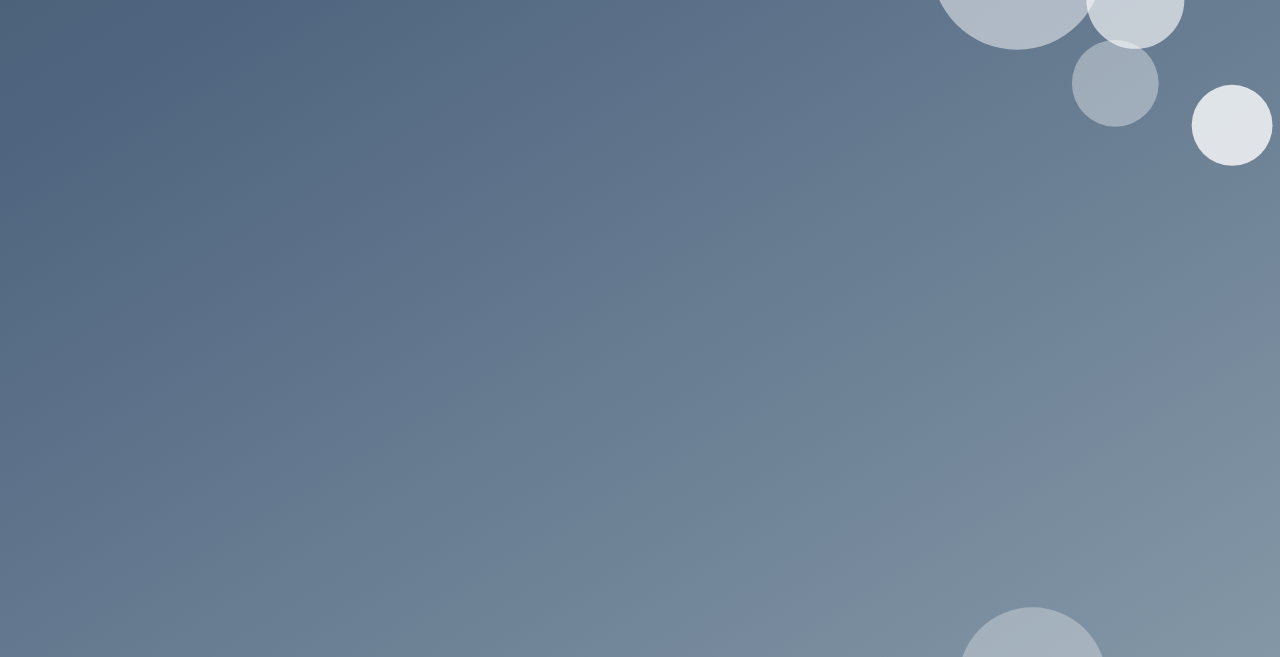
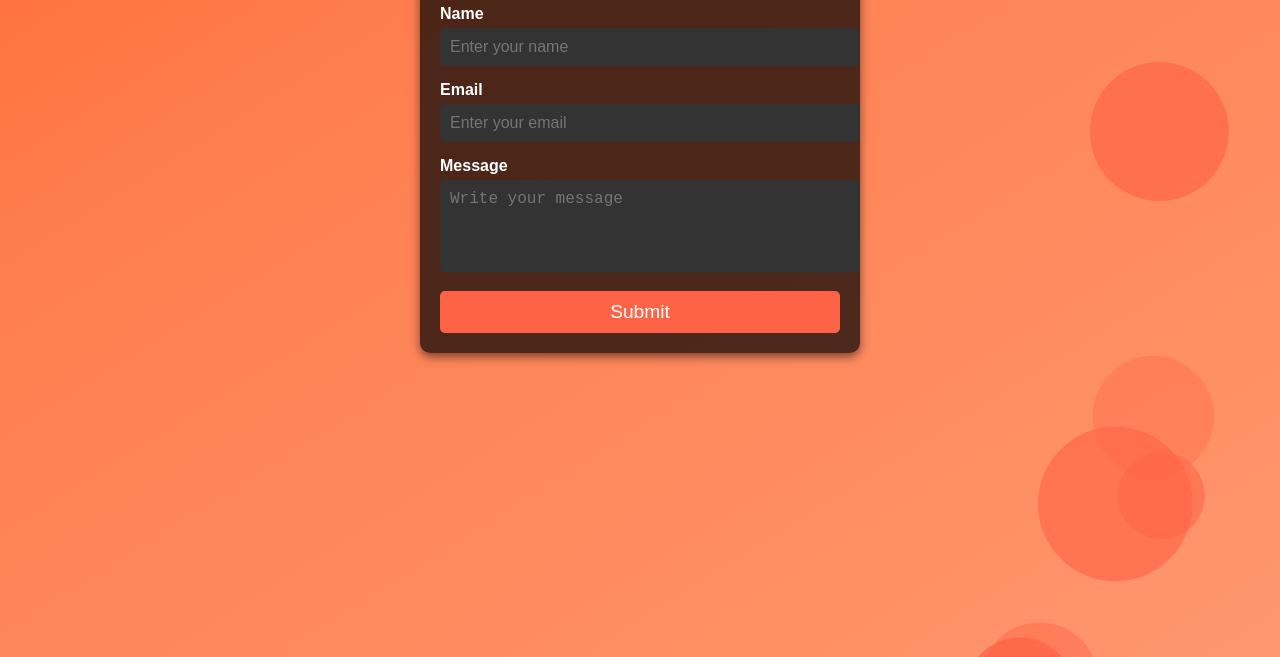
Before and after one commit to KevinGutej/BubbleBackgroundAnimation, a plain HTML site: page index.html in a window 1280 px wide. Shown: the part 143-800 px from the top of the page. Drawn offline with Linux system fonts and the light colour scheme.

Commit message:
Added form

```diff
--- a/index.html
+++ b/index.html
@@ -10,6 +10,24 @@
 
 <body>
     <canvas id="animationCanvas"></canvas>
+    <div class="form-container">
+        <h1>Get in Touch</h1>
+        <form id="contactForm">
+            <div class="form-group">
+                <label for="name">Name</label>
+                <input type="text" id="name" name="name" placeholder="Enter your name" required>
+            </div>
+            <div class="form-group">
+                <label for="email">Email</label>
+                <input type="email" id="email" name="email" placeholder="Enter your email" required>
+            </div>
+            <div class="form-group">
+                <label for="message">Message</label>
+                <textarea id="message" name="message" placeholder="Write your message" rows="4" required></textarea>
+            </div>
+            <button type="submit">Submit</button>
+        </form>
+    </div>
     <script type="module" src="script.js"></script>
 </body>
 
--- a/script.js
+++ b/script.js
@@ -1,56 +1,49 @@
 const canvas = document.getElementById("animationCanvas");
-const context = canvas.getContext("2d");
+const ctx = canvas.getContext("2d");
 
 canvas.width = window.innerWidth;
 canvas.height = window.innerHeight;
 
-class Circle {
+class Bubble {
   constructor() {
-    this.posX = canvas.width * 0.75 + Math.random() * canvas.width * 0.25;
-    this.posY = Math.random() * canvas.height;
-    this.radius = Math.random() * 60 + 40;
-    this.velocity = Math.random() * 0.4 + 0.2;
-    this.opacity = Math.random() * 0.5 + 0.3;
+    this.x = canvas.width * 0.75 + Math.random() * canvas.width * 0.25;
+    this.y = Math.random() * canvas.height;
+    this.radius = Math.random() * 50 + 30;
+    this.speed = Math.random() * 0.3 + 0.2;
+    this.color = `rgba(255, 99, 71, ${Math.random() * 0.5 + 0.3})`;
   }
 
-  render() {
-    context.beginPath();
-    context.arc(this.posX, this.posY, this.radius, 0, Math.PI * 2);
-    context.fillStyle = `rgba(255, 255, 255, ${this.opacity})`;
-    context.fill();
-    context.closePath();
+  draw() {
+    ctx.beginPath();
+    ctx.arc(this.x, this.y, this.radius, 0, Math.PI * 2);
+    ctx.fillStyle = this.color;
+    ctx.fill();
+    ctx.closePath();
   }
 
-  move() {
-    this.posY -= this.velocity;
-    if (this.posY + this.radius < 0) {
-      this.posY = canvas.height + this.radius;
-      this.posX = canvas.width * 0.75 + Math.random() * canvas.width * 0.25;
+  update() {
+    this.y -= this.speed;
+    if (this.y + this.radius < 0) {
+      this.y = canvas.height + this.radius;
+      this.x = canvas.width * 0.75 + Math.random() * canvas.width * 0.25;
     }
   }
 }
 
-const circles = Array.from({ length: 8 }, () => new Circle());
+const bubbles = Array.from({ length: 8 }, () => new Bubble());
 
-function resizeCanvas() {
+function animate() {
+  ctx.clearRect(0, 0, canvas.width, canvas.height);
+  bubbles.forEach((bubble) => {
+    bubble.update();
+    bubble.draw();
+  });
+  requestAnimationFrame(animate);
+}
+
+window.addEventListener("resize", () => {
   canvas.width = window.innerWidth;
   canvas.height = window.innerHeight;
-  circles.forEach((circle) => {
-    circle.posX = canvas.width * 0.75 + Math.random() * canvas.width * 0.25;
-    circle.posY = Math.random() * canvas.height;
-  });
-}
+});
 
-function animationLoop() {
-  context.clearRect(0, 0, canvas.width, canvas.height);
-  circles.forEach((circle) => {
-    circle.move();
-    circle.render();
-  });
-  requestAnimationFrame(animationLoop);
-}
-
-window.addEventListener("resize", resizeCanvas);
-
-resizeCanvas();
-animationLoop();
+animate();
--- a/styles.css
+++ b/styles.css
@@ -3,18 +3,19 @@ html, body {
   margin: 0;
   padding: 0;
   overflow: hidden;
+  font-family: 'Arial', sans-serif;
 }
 
 body {
-    background: linear-gradient(to bottom right, #2e3b4e, #506680, #91a3b0);
+  background: linear-gradient(to bottom right, #ff4500, #ff7f50, #ffa07a);
   background-size: 200% 200%;
-    animation: shiftBackground 20s ease infinite;
+  animation: shiftGradient 15s ease infinite;
 }
 
-  @keyframes shiftBackground {
-    0% { background-position: 0% 0%; }
-    50% { background-position: 100% 100%; }
-    100% { background-position: 0% 0%; }
+@keyframes shiftGradient {
+  0% { background-position: 0% 50%; }
+  50% { background-position: 100% 50%; }
+  100% { background-position: 0% 50%; }
 }
 
 canvas {
@@ -22,4 +23,63 @@ html, body {
   position: absolute;
   top: 0;
   left: 0;
+  z-index: 0;
 }
+
+.form-container {
+  position: relative;
+  z-index: 1;
+  max-width: 400px;
+  margin: 50px auto;
+  padding: 20px;
+  background: rgba(0, 0, 0, 0.7);
+  border-radius: 10px;
+  box-shadow: 0 4px 10px rgba(0, 0, 0, 0.5);
+  color: #fff;
+}
+
+.form-container h1 {
+  text-align: center;
+  margin-bottom: 20px;
+  color: #ffa07a;
+}
+
+.form-group {
+  margin-bottom: 15px;
+}
+
+label {
+  display: block;
+  margin-bottom: 5px;
+  font-weight: bold;
+}
+
+input, textarea {
+  width: 100%;
+  padding: 10px;
+  border: none;
+  border-radius: 5px;
+  background: #333;
+  color: #fff;
+  font-size: 1rem;
+}
+
+textarea {
+  resize: none;
+}
+
+button {
+  width: 100%;
+  padding: 10px;
+  background: #ff6347;
+  border: none;
+  border-radius: 5px;
+  color: #fff;
+  font-size: 1.2rem;
+  cursor: pointer;
+  transition: background 0.3s;
+}
+
+button:hover {
+  background: #ff4500;
+}
```
Lines whose indentation alone changed are shown as unchanged.
